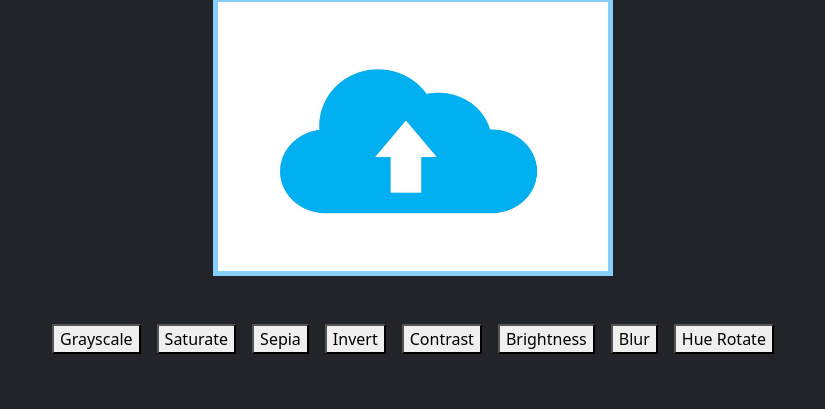
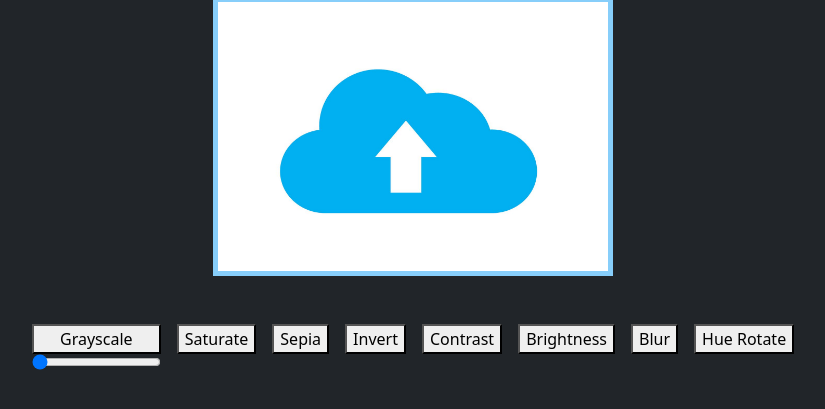
Before and after one commit to G-Lumia/JS-Filter, a plain HTML site: page index.html in a window 1280 px wide. Both pictures are taken after a click on the button "Grayscale". Shown: the part 107-516 px from the top of the page, without its empty margins (227-1052 px from the left). Drawn offline with nearby package versions, Linux system fonts and the light colour scheme.

Commit message:
project closed

```diff
--- a/css/style.css
+++ b/css/style.css
@@ -6,3 +6,8 @@
     cursor: pointer;
     border: 5px solid lightskyblue;
 }
+
+#loadImage{
+    cursor: pointer;
+    border: 5px solid lightskyblue;
+}
--- a/index.html
+++ b/index.html
@@ -18,34 +18,70 @@
 
             <div class="d-flex justify-content-center">
                 <input type="file" id="imgInput" style="display: none">
-                <img id="previewImage" src="./img/upload.jpg" alt="Preview" width="400px">
+                <img id="loadImage" src="./img/upload.jpg" alt="Preview" width="400px">
+                <img id="previewImage" class="d-none" src="" alt="loadimage" width="400px">
             </div>
 
             <div class="mt-5 d-flex justify-content-center gap-3">
-                <button>
-                    Grayscale
-                </button>
-                <button>
+                <div class="d-flex flex-column">
+                    <button id="grayButton" class="filter-button" data-slider="graySlider">
+                        Grayscale
+                    </button>
+                    <input class="d-none filter-slider" type="range" id="grayscale" min="0" max="100" value="0" data-slider="graySlider">
+                </div>
+
+            <div class="d-flex flex-column">
+                <button id="saturateButton" class="filter-button" data-slider="saturateSlider">
                     Saturate
                 </button>
-                <button>
+                <input class=" d-none filter-slider" type="range" id="saturate" min="0" max="100" value="0"
+                    data-slider="saturateSlider">
+            </div>
+
+            <div class="d-flex flex-column">
+                <button id="sepiaButton" class="filter-button" data-slider="sepiaSlider">
                     Sepia
                 </button>
-                <button>
+                <input class="d-none filter-slider" type="range" id="sepia" min="0" max="100" value="0" data-slider="sepiaSlider">
+            </div>
+
+            <div class="d-flex flex-column">
+                <button id="invertButton" class="filter-button" data-slider="invertSlider">
                     Invert
                 </button>
-                <button>
+                <input class="d-none filter-slider" type="range" id="invert" min="0" max="100" value="0"
+                    data-slider="invertSlider">
+            </div>
+
+            <div class="d-flex flex-column">
+                <button id="contrastButton" class="filter-button" data-slider="contrastSlider">
                     Contrast
                 </button>
-                <button>
+                <input class="d-none filter-slider" type="range" id="contrast" min="0" max="100" value="0"
+                    data-slider="contrastSlider">
+            </div>
+
+            <div class="d-flex flex-column">
+                <button id="brightnessButton" class="filter-button" data-slider="brightnessSlider">
                     Brightness
                 </button>
-                <button>
+                <input class="d-none filter-slider" type="range" id="brightness" min="0" max="100" value="0"
+                    data-slider="brightnessSlider">
+            </div>
+
+            <div class="d-flex flex-column">
+                <button id="blurButton" class="filter-button" data-slider="blurSlider">
                     Blur
                 </button>
-                <button>
+                <input class="d-none filter-slider" type="number" id="blur" min="0" max="100" value="0"
+                    data-slider="blurSlider">
+            </div>
+
+            <div class="d-flex flex-column">
+                <button id="hueButton" class="filter-button" data-slider="hueSlider">
                     Hue Rotate
                 </button>
+                <input class="d-none filter-slider" type="number" id="hue-rotate" min="-360" max="360" value="-360" data-slider="hueSlider">
             </div>
         </div>
     </div>
--- a/js/script.js
+++ b/js/script.js
@@ -1,9 +1,18 @@
+document.addEventListener('DOMContentLoaded', function() {
+    //IMAGE LOADER
+
     const imgInput = document.getElementById('imgInput');
+    const loadImage = document.getElementById('loadImage');
     const previewImage = document.getElementById('previewImage');
+
+    loadImage.addEventListener('click' , function() {
+        imgInput.click();
+    });
 
     previewImage.addEventListener('click' , function() {
         imgInput.click();
     });
+
     imgInput.addEventListener('change' , function(){
 
         const image = imgInput.files[0];
@@ -15,14 +24,62 @@ imgInput.addEventListener('change' , function(){
             reader.onload = function(event) {
                 const previewImage = document.getElementById('previewImage');
                 previewImage.src = event.target.result;
-            previewImage.style.display = 'block';
+                previewImage.classList.remove('d-none');
+                loadImage.classList.add('d-none');
             };
 
             reader.readAsDataURL(image);
-
         }
         else{
              alert('Seleziona un\'immagine valida.');
             fileInput.value = '';
         }
     })
+
+    //BUTTONS AND SLIDERS
+
+    const filterButtons = document.querySelectorAll('.filter-button');
+    const filterSliders = document.querySelectorAll('.filter-slider');
+    const filteredImage = document.getElementById('previewImage');
+
+    filterButtons.forEach(button => {
+        button.addEventListener('click', handleClick);
+      });
+
+    filterSliders.forEach(slider => {
+        slider.addEventListener('change', handleChange);
+      });
+
+      function handleClick(event) {
+        const sliderToShow = event.target.getAttribute('data-slider');
+        showFilterSlider(sliderToShow);
+    }
+
+    function showFilterSlider(sliderName) {
+        console.log(sliderName);
+
+        filterSliders.forEach(slider => {
+            const sliderDataAttr = slider.getAttribute('data-slider');
+            if (sliderDataAttr === sliderName) {
+                slider.classList.remove('d-none'); // Mostra il corrispondente slider
+            } else {
+                slider.classList.add('d-none');
+                slider.value=0;
+                    // Nascondi gli altri slider
+            }
+        });
+    }
+
+    function handleChange(){
+            const filterType = this.id;
+            const value = this.value;
+            let filterStyle = `${filterType}(${value}%)`;
+            if(this.id === "blur"){
+                filterStyle = `${filterType}(${value}px)`;
+            }
+            if(this.id === "hue-rotate"){
+                filterStyle = `${filterType}(${value}deg)`;
+            }
+            filteredImage.style.filter = filterStyle;
+        }// Costruisci la stringa CSS per i filtri corrispondenti
+});
```
Lines whose indentation alone changed are shown as unchanged.
